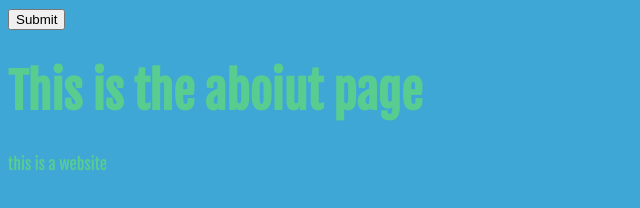
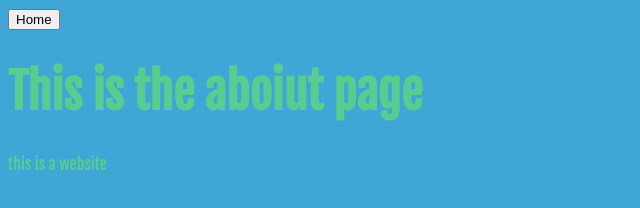
Before and after one commit to harrystanyer/harrystanyer.github.io, a plain HTML site: page about.html in a window 1280 px wide. Shown: the full height of the page, 0-640 px from the left. Drawn offline with Linux system fonts and the light colour scheme.

Commit message:
Update about.html

```diff
--- a/about.html
+++ b/about.html
@@ -7,7 +7,7 @@
 </head>
 <body>
   <form action = "index.html" method = "GET">
-    <input type="submit" value="Submit">
+    <input type="submit" value="Home">
   </form>
 <h1>This is the aboiut page</h1>
 <p>this is a website</p>
```
